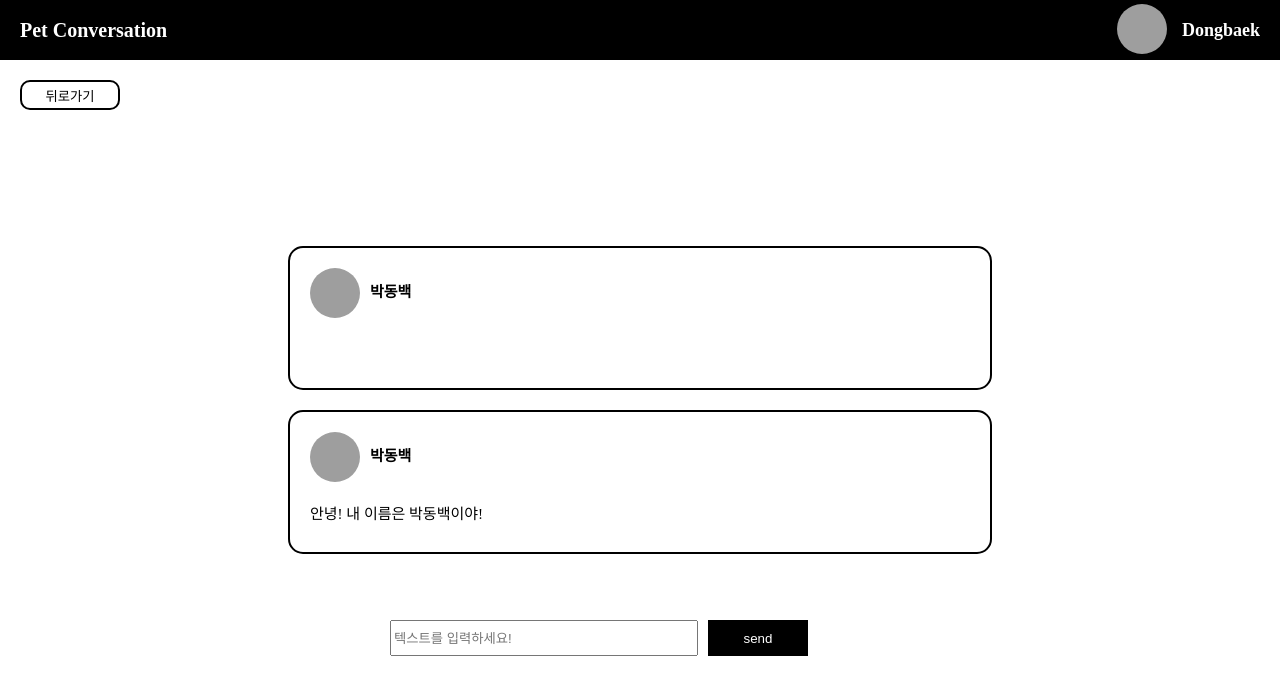
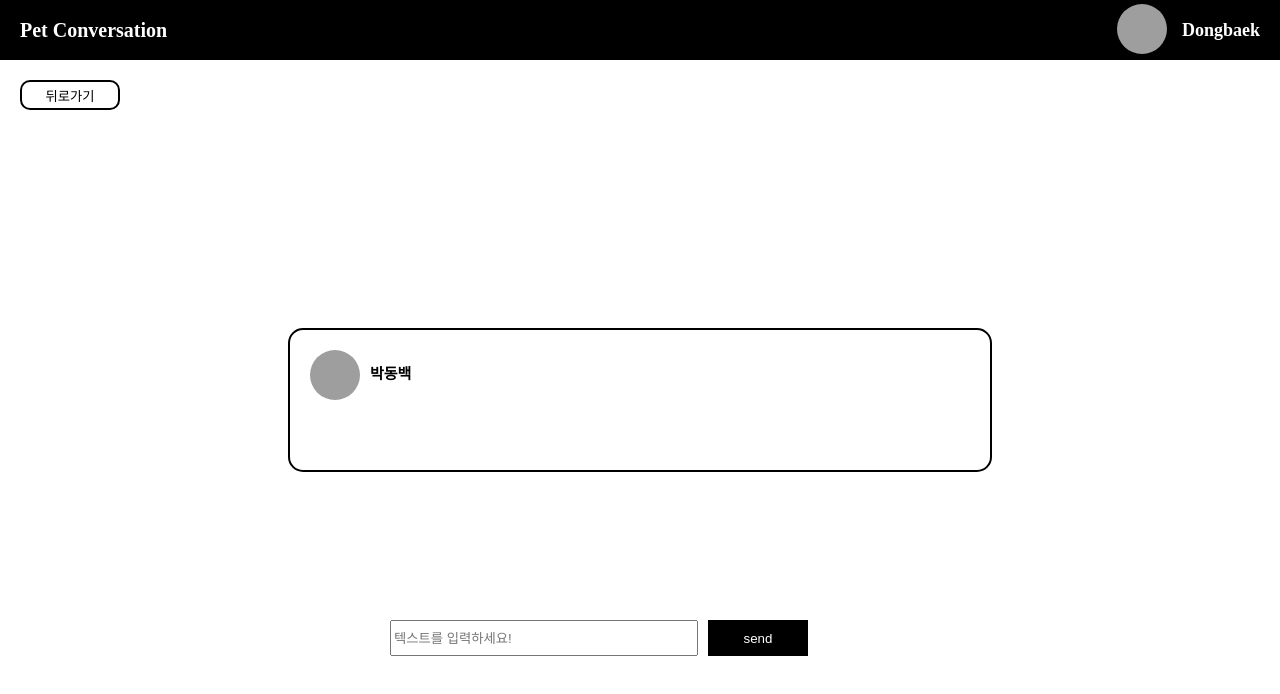
Before and after one commit to gonyy22/react-practice-1, a React (Create React App) app: page / in a window 1280 px wide. Both pictures are taken after a click on the button "대화에 참여하기". Shown: the top 694 px of the page. Built offline with nearby package versions, Linux system fonts and the light colour scheme; grey boxes are pictures that could not be loaded.

Commit message:
Refactor react-practice-1

```diff
--- a/src/App.css
+++ b/src/App.css
@@ -1,27 +1,2 @@
 html, body, div, span, applet, object, iframe, h1, h2, h3, h4, h5, h6, p, blockquote, pre, a, abbr, acronym, address, big, cite, code, del, dfn, em, img, ins, kbd, q, s, samp, small, strike, strong, sub, sup, tt, var, b, u, i, center, dl, dt, dd, menu, ol, ul, li, fieldset, form, label, legend, table, caption, tbody, tfoot, thead, tr, th, td, article, aside, canvas, details, embed, figure, figcaption, footer, header, hgroup, main, menu, nav, output, ruby, section, summary, time, mark, audio, video { margin: 0; padding: 0; border: 0; font-size: 100%; font: inherit; vertical-align: baseline; } /* HTML5 display-role reset for older browsers */ article, aside, details, figcaption, figure, footer, header, hgroup, main, menu, nav, section { display: block; } /* HTML5 hidden-attribute fix for newer browsers */ *[hidden] { display: none; } body { line-height: 1; } menu, ol, ul { list-style: none; } blockquote, q { quotes: none; } blockquote:before, blockquote:after, q:before, q:after { content: ''; content: none; } table { border-collapse: collapse; border-spacing: 0; }
 html, body, #root, .App { height: 100%; }
-.inner-section { position:relative; top:50%;transform: translateY(-50%); margin:-60px 0 0 0;}
-
-
-header { width:100%; height:60px; position:relative; background-color:black; z-index:999; }
-header .logo-title {  float:left; margin:0 0 0 20px; font-size:20px; font-weight:600; color:white; line-height:60px; }
-header .logo-title::after { content:''; display:block; clear:both; }
-header .userInfo {float:right; margin:0 20px 0 0; line-height:55px; }
-header .userInfo::after { content:''; display:block; clear:both; }
-header .userInfo .userImg { width:50px; height:50px; display:inline-block; vertical-align: middle; border-radius: 50%; }
-header .userInfo .userName { float:right; margin:0 0 0 15px; font-size:18px; font-weight:600; color:white; line-height:60px;}
-header .userInfo .userName::after { content:''; display:block; clear:both; }
-section { height:100%; margin:-60px 0 0; }
-section h1 { text-align:center; font-size:100px; font-weight:600; margin: 0 0 50px 0;}
-section .participate-btn { width:250px; height:60px; display:block; margin:0 auto; font-size:20px; font-weight:600; color:white; background-color:black; border:none; border-radius:15px; cursor:pointer; }
-
-section form { width:500px; height:30px; display:block; position:absolute; bottom:200px; left:50%; transform:translateX(-50%); }
-section form .textInput { width:300px; height:30px; display:inline-block; }
-section form .textSubmitBtn { width:100px; height:36px; display:inline-block; margin:50px 0 0 10px; border:none; background-color:black; color:white; }
-section .backBtn { width:100px; height:30px; position:fixed; top:80px; left:20px; border:2px solid black; border-radius:10px; background-color: transparent; cursor:pointer; }
-section .dialog-container { height:100%; }
-section .dialog-container .dialog-box { width:700px; height:140px; position:relative; margin:0 auto 20px; border:2px solid black; border-radius: 15px;; }
-section .dialog-container .dialog-box .userInfoWrap { position:absolute; left:20px; top:20px; }
-section .dialog-container .dialog-box .userImg { width:50px; height:50px; display:inline-block; margin:0 10px 0 0; vertical-align: middle; border-radius: 50%; }
-section .dialog-container .dialog-box .userName { font-size:15px; font-weight:600; }
-section .dialog-container .dialog-box p { position:absolute; left:20px; bottom:30px; font-size:15px; }
--- a/src/components/DialogBox.js
+++ b/src/components/GuestbookBox.js
@@ -2,29 +2,29 @@ import React from 'react';
 import faker from 'faker';
 
 
-function DialogBox(props) {
+function GuestbookBox(props) {
     return (
       <>
         <div className="inner-section">
-          <div className="dialog-container">
-            <div className="dialog-box">
+          <div className="guestBook-container">
+            <div className="guestBook-box">
               <div className="userInfoWrap">
                 <img src={faker.image.animals()} className="userImg" />
                 <span className="userName">박동백</span>
               </div>
-              <p>{props.dialog}</p>
+              <p>{props.guestBook}</p>
               </div>
-              <div className="dialog-box">
+              {/* <div className="guestBook-box">
               <div className="userInfoWrap">
                 <img src={faker.image.animals()} className="userImg" />
                 <span className="userName">박동백</span>
               </div>
               <p>안녕! 내 이름은 박동백이야!</p>
-              </div>
+              </div>  */}
           </div>
         </div>
       </>
     )
 }
 
-export default DialogBox;
+export default GuestbookBox;
--- a/src/components/Header.js
+++ b/src/components/Header.js
@@ -1,5 +1,7 @@
 import React from 'react';
 import faker from 'faker';
+
+import '../css/Header.css';
 
 function Header() {
     return (
--- a/src/components/InputForm.js
+++ b/src/components/InputForm.js
@@ -1,4 +1,6 @@
 import React from 'react';
+
+import '../css/Form.css';
 
 function InputForm(props) {
     return (
--- a/src/components/Section.js
+++ b/src/components/Section.js
@@ -2,13 +2,14 @@ import React, { useState } from 'react';
 
 import Home from './Home';
 import InputForm from './InputForm';
-import DialogBox from './DialogBox';
+import GuestbookBox from './GuestbookBox';
+import '../css/Section.css';
 
 function Section() {
 
         const [isButtonClicked, setIsButtonClicked] = useState(false);
         const [inputValue, setInputValue] = useState('');
-        const [dialog, setDialog] = useState('');
+        const [guestBook, setguestBook] = useState('');
 
         function handleClick() {
           setIsButtonClicked(!isButtonClicked);
@@ -16,8 +17,10 @@ function Section() {
 
         function handleSubmit(e) {
           e.preventDefault();
-          setDialog(inputValue);
+          setguestBook(inputValue);
           setInputValue('');
+
+          React.createElement('p', {}, guestBook);
         }
 
         function handleChange(e) {
@@ -31,7 +34,7 @@ function Section() {
         ? (
           <>
             <button className="backBtn" onClick={handleClick}>뒤로가기</button>
-              <DialogBox dialog={dialog}/>
+              <GuestbookBox guestBook={guestBook}/>
               <InputForm handleSubmit={handleSubmit} handleChange={handleChange} inputValue={inputValue} />
             </>
         )
--- /dev/null
+++ b/src/css/Form.css
@@ -0,0 +1,3 @@
+section form { width:500px; height:30px; display:block; position:absolute; bottom:200px; left:50%; transform:translateX(-50%); }
+section form .textInput { width:300px; height:30px; display:inline-block; }
+section form .textSubmitBtn { width:100px; height:36px; display:inline-block; margin:50px 0 0 10px; border:none; background-color:black; color:white; }
--- /dev/null
+++ b/src/css/Header.css
@@ -0,0 +1,8 @@
+header { width:100%; height:60px; position:relative; background-color:black; z-index:999; }
+header .logo-title {  float:left; margin:0 0 0 20px; font-size:20px; font-weight:600; color:white; line-height:60px; }
+header .logo-title::after { content:''; display:block; clear:both; }
+header .userInfo {float:right; margin:0 20px 0 0; line-height:55px; }
+header .userInfo::after { content:''; display:block; clear:both; }
+header .userInfo .userImg { width:50px; height:50px; display:inline-block; vertical-align: middle; border-radius: 50%; }
+header .userInfo .userName { float:right; margin:0 0 0 15px; font-size:18px; font-weight:600; color:white; line-height:60px;}
+header .userInfo .userName::after { content:''; display:block; clear:both; }
--- /dev/null
+++ b/src/css/Section.css
@@ -0,0 +1,12 @@
+.inner-section { position:relative; top:50%;transform: translateY(-50%); margin:-60px 0 0 0;}
+
+section { height:100%; margin:-60px 0 0; }
+section h1 { text-align:center; font-size:100px; font-weight:600; margin: 0 0 50px 0;}
+section .participate-btn { width:250px; height:60px; display:block; margin:0 auto; font-size:20px; font-weight:600; color:white; background-color:black; border:none; border-radius:15px; cursor:pointer; }
+section .backBtn { width:100px; height:30px; position:fixed; top:80px; left:20px; border:2px solid black; border-radius:10px; background-color: transparent; cursor:pointer; }
+section .guestBook-container { height:100%; }
+section .guestBook-container .guestBook-box { width:700px; height:140px; position:relative; margin:0 auto 20px; border:2px solid black; border-radius: 15px;; }
+section .guestBook-container .guestBook-box .userInfoWrap { position:absolute; left:20px; top:20px; }
+section .guestBook-container .guestBook-box .userImg { width:50px; height:50px; display:inline-block; margin:0 10px 0 0; vertical-align: middle; border-radius: 50%; }
+section .guestBook-container .guestBook-box .userName { font-size:15px; font-weight:600; }
+section .guestBook-container .guestBook-box p { position:absolute; left:20px; bottom:30px; font-size:15px; }
```
